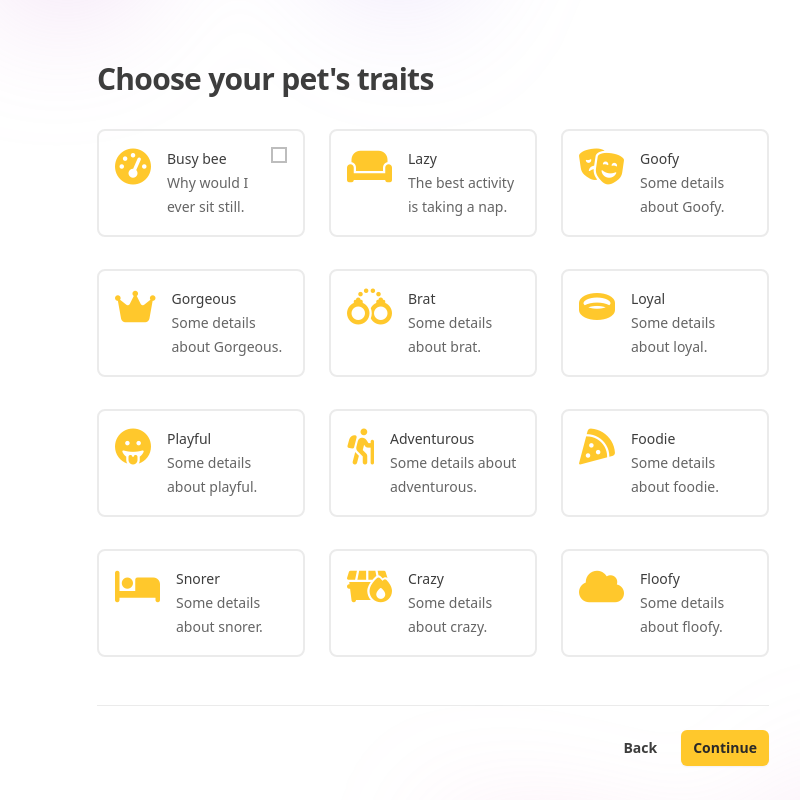
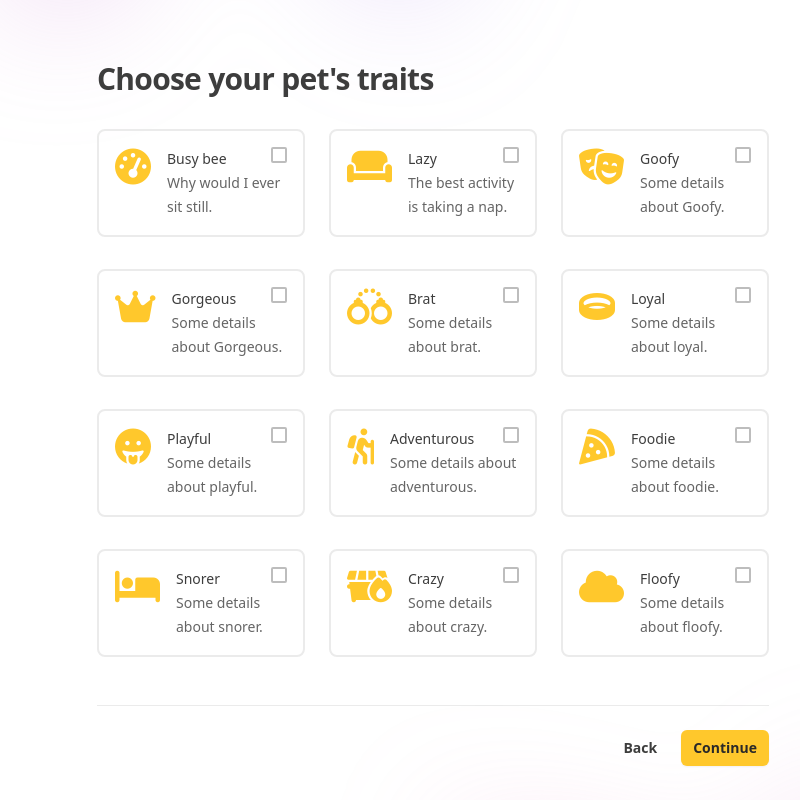
Before and after one commit to matai-2024/pawpals, a React (Vite) app: page /create in a window 1280 px wide. Both pictures are taken after typing "Sample", "Sample", "2020-01-15" into the empty fields and a click on the button "Continue". Shown: the part 343-1143 px from the top of the page, without its empty margins (207-1007 px from the left). Built offline with nearby package versions, Linux system fonts and the light colour scheme; no server answers; a web font is replaced by a local one.

Commit message:
add tabbable checkboxes & style

```diff
--- a/client/components/forms/PetTraitsForm.tsx
+++ b/client/components/forms/PetTraitsForm.tsx
@@ -9,7 +9,7 @@ export default function PetTraitsForm({ updateFields }: PetFormProps) {
           htmlFor="busy"
           className="trait-label block p-4 border-2 border-gray-100 rounded-lg cursor-pointer transition-all"
         >
-          <div className="flex gap-x-4">
+          <div className="flex gap-x-4 justify-end">
             <div className="h-12">
               <i className="fa-solid fa-gauge-high text-4xl text-yellow-400"></i>
             </div>
@@ -23,7 +23,7 @@ export default function PetTraitsForm({ updateFields }: PetFormProps) {
             name="busy"
             type="checkbox"
             onChange={(e) => updateFields({ busy: e.target.value })}
-            className="border-2 border-gray-300"
+            className="border-2 border-gray-300 absolute rounded-sm"
             aria-label="busy checkbox"
           />
           </div>
@@ -34,15 +34,7 @@ export default function PetTraitsForm({ updateFields }: PetFormProps) {
           htmlFor="lazy"
           className="trait-label block p-4 border-2 border-gray-100 rounded-lg cursor-pointer transition-all"
         >
-          <input
-            id="lazy"
-            name="lazy"
-            type="checkbox"
-            onChange={(e) => updateFields({ lazy: e.target.value })}
-            className="checkbox hidden"
-            aria-label="lazy checkbox"
-          />
-          <div className="flex gap-x-4">
+          <div className="flex gap-x-4 justify-end">
             <div className="h-12">
               <i className="fa-solid fa-couch text-4xl text-yellow-400"></i>
             </div>
@@ -52,6 +44,14 @@ export default function PetTraitsForm({ updateFields }: PetFormProps) {
                 The best activity is taking a nap.
               </p>
             </div>
+            <input
+            id="lazy"
+            name="lazy"
+            type="checkbox"
+            onChange={(e) => updateFields({ lazy: e.target.value })}
+            className="border-2 border-gray-300 absolute rounded-sm"
+            aria-label="lazy checkbox"
+          />
           </div>
         </label>
       </div>
@@ -61,15 +61,7 @@ export default function PetTraitsForm({ updateFields }: PetFormProps) {
           htmlFor="goofy"
           className="trait-label block p-4 border-2 border-gray-100 rounded-lg cursor-pointer transition-all"
         >
-          <input
-            id="goofy"
-            name="goofy"
-            type="checkbox"
-            onChange={(e) => updateFields({ goofy: e.target.value })}
-            className="checkbox hidden"
-            aria-label="goofy checkbox"
-          />
-          <div className="flex gap-x-4">
+          <div className="flex gap-x-4 justify-end">
             <div className="h-12">
               <i className="fa-solid fa-masks-theater text-4xl text-yellow-400"></i>
             </div>
@@ -77,6 +69,14 @@ export default function PetTraitsForm({ updateFields }: PetFormProps) {
               <h3 className="font-medium text-gray-900">Goofy</h3>
               <p className="text-gray-600">Some details about Goofy.</p>
             </div>
+            <input
+            id="goofy"
+            name="goofy"
+            type="checkbox"
+            onChange={(e) => updateFields({ goofy: e.target.value })}
+            className="border-2 border-gray-300 absolute rounded-sm"
+            aria-label="goofy checkbox"
+          />
           </div>
         </label>
       </div>
@@ -86,15 +86,7 @@ export default function PetTraitsForm({ updateFields }: PetFormProps) {
           htmlFor="gorgeous"
           className="trait-label block p-4 border-2 border-gray-100 rounded-lg cursor-pointer transition-all"
         >
-          <input
-            id="gorgeous"
-            name="gorgeous"
-            type="checkbox"
-            onChange={(e) => updateFields({ gorgeous: e.target.value })}
-            className="checkbox hidden"
-            aria-label="gorgeous checkbox"
-          />
-          <div className="flex gap-x-4">
+          <div className="flex gap-x-4 justify-end">
             <div className="h-12">
               <i className="fa-solid fa-crown text-4xl text-yellow-400"></i>
             </div>
@@ -102,6 +94,14 @@ export default function PetTraitsForm({ updateFields }: PetFormProps) {
               <h3 className="font-medium text-gray-900">Gorgeous</h3>
               <p className="text-gray-600">Some details about Gorgeous.</p>
             </div>
+            <input
+            id="gorgeous"
+            name="gorgeous"
+            type="checkbox"
+            onChange={(e) => updateFields({ gorgeous: e.target.value })}
+            className="border-2 border-gray-300 absolute rounded-sm"
+            aria-label="gorgeous checkbox"
+          />
           </div>
         </label>
       </div>
@@ -111,15 +111,7 @@ export default function PetTraitsForm({ updateFields }: PetFormProps) {
           htmlFor="brat"
           className="trait-label block p-4 border-2 border-gray-100 rounded-lg cursor-pointer transition-all"
         >
-          <input
-            id="brat"
-            name="brat"
-            type="checkbox"
-            onChange={(e) => updateFields({ brat: e.target.value })}
-            className="checkbox hidden"
-            aria-label="brat checkbox"
-          />
-          <div className="flex gap-x-4">
+          <div className="flex gap-x-4 justify-end">
             <div className="h-12">
               <i className="fa-solid fa-handcuffs text-4xl text-yellow-400"></i>
             </div>
@@ -127,6 +119,14 @@ export default function PetTraitsForm({ updateFields }: PetFormProps) {
               <h3 className="font-medium text-gray-900">Brat</h3>
               <p className="text-gray-600">Some details about brat.</p>
             </div>
+            <input
+            id="brat"
+            name="brat"
+            type="checkbox"
+            onChange={(e) => updateFields({ brat: e.target.value })}
+            className="border-2 border-gray-300 absolute rounded-sm"
+            aria-label="brat checkbox"
+          />
           </div>
         </label>
       </div>
@@ -136,15 +136,7 @@ export default function PetTraitsForm({ updateFields }: PetFormProps) {
           htmlFor="loyal"
           className="trait-label block p-4 border-2 border-gray-100 rounded-lg cursor-pointer transition-all"
         >
-          <input
-            id="loyal"
-            name="loyal"
-            type="checkbox"
-            onChange={(e) => updateFields({ loyal: e.target.value })}
-            className="checkbox hidden"
-            aria-label="loyal checkbox"
-          />
-          <div className="flex gap-x-4">
+          <div className="flex gap-x-4 justify-end">
             <div className="h-12">
               <i className="fa-solid fa-ring text-4xl text-yellow-400"></i>
             </div>
@@ -152,6 +144,14 @@ export default function PetTraitsForm({ updateFields }: PetFormProps) {
               <h3 className="font-medium text-gray-900">Loyal</h3>
               <p className="text-gray-600">Some details about loyal.</p>
             </div>
+            <input
+            id="loyal"
+            name="loyal"
+            type="checkbox"
+            onChange={(e) => updateFields({ loyal: e.target.value })}
+            className="border-2 border-gray-300 absolute rounded-sm"
+            aria-label="loyal checkbox"
+          />
           </div>
         </label>
       </div>
@@ -161,15 +161,7 @@ export default function PetTraitsForm({ updateFields }: PetFormProps) {
           htmlFor="playful"
           className="trait-label block p-4 border-2 border-gray-100 rounded-lg cursor-pointer transition-all"
         >
-          <input
-            id="playful"
-            name="playful"
-            type="checkbox"
-            onChange={(e) => updateFields({ playful: e.target.value })}
-            className="checkbox hidden"
-            aria-label="playful checkbox"
-          />
-          <div className="flex gap-x-4">
+          <div className="flex gap-x-4 justify-end">
             <div className="h-12">
               <i className="fa-solid fa-grin-tongue text-4xl text-yellow-400"></i>
             </div>
@@ -177,6 +169,14 @@ export default function PetTraitsForm({ updateFields }: PetFormProps) {
               <h3 className="font-medium text-gray-900">Playful</h3>
               <p className="text-gray-600">Some details about playful.</p>
             </div>
+            <input
+            id="playful"
+            name="playful"
+            type="checkbox"
+            onChange={(e) => updateFields({ playful: e.target.value })}
+            className="border-2 border-gray-300 absolute rounded-sm"
+            aria-label="playful checkbox"
+          />
           </div>
         </label>
       </div>
@@ -186,15 +186,7 @@ export default function PetTraitsForm({ updateFields }: PetFormProps) {
           htmlFor="adventurous"
           className="trait-label block p-4 border-2 border-gray-100 rounded-lg cursor-pointer transition-all"
         >
-          <input
-            id="adventurous"
-            name="adventurous"
-            type="checkbox"
-            onChange={(e) => updateFields({ adventurous: e.target.value })}
-            className="checkbox hidden"
-            aria-label="adventurous checkbox"
-          />
-          <div className="flex gap-x-4">
+          <div className="flex gap-x-4 justify-end">
             <div className="h-12">
               <i className="fa-solid fa-person-hiking text-4xl text-yellow-400"></i>
             </div>
@@ -202,6 +194,14 @@ export default function PetTraitsForm({ updateFields }: PetFormProps) {
               <h3 className="font-medium text-gray-900">Adventurous</h3>
               <p className="text-gray-600">Some details about adventurous.</p>
             </div>
+            <input
+            id="adventurous"
+            name="adventurous"
+            type="checkbox"
+            onChange={(e) => updateFields({ adventurous: e.target.value })}
+            className="border-2 border-gray-300 absolute rounded-sm"
+            aria-label="adventurous checkbox"
+          />
           </div>
         </label>
       </div>
@@ -211,15 +211,7 @@ export default function PetTraitsForm({ updateFields }: PetFormProps) {
           htmlFor="foodie"
           className="trait-label block p-4 border-2 border-gray-100 rounded-lg cursor-pointer transition-all"
         >
-          <input
-            id="foodie"
-            name="foodie"
-            type="checkbox"
-            onChange={(e) => updateFields({ foodie: e.target.value })}
-            className="checkbox hidden"
-            aria-label="foodie checkbox"
-          />
-          <div className="flex gap-x-4">
+          <div className="flex gap-x-4 justify-end">
             <div className="h-12">
               <i className="fa-solid fa-pizza-slice text-4xl text-yellow-400"></i>
             </div>
@@ -227,6 +219,14 @@ export default function PetTraitsForm({ updateFields }: PetFormProps) {
               <h3 className="font-medium text-gray-900">Foodie</h3>
               <p className="text-gray-600">Some details about foodie.</p>
             </div>
+            <input
+            id="foodie"
+            name="foodie"
+            type="checkbox"
+            onChange={(e) => updateFields({ foodie: e.target.value })}
+            className="border-2 border-gray-300 absolute rounded-sm"
+            aria-label="foodie checkbox"
+          />
           </div>
         </label>
       </div>
@@ -236,15 +236,7 @@ export default function PetTraitsForm({ updateFields }: PetFormProps) {
           htmlFor="snorer"
           className="trait-label block p-4 border-2 border-gray-100 rounded-lg cursor-pointer transition-all"
         >
-          <input
-            id="snorer"
-            name="snorer"
-            type="checkbox"
-            onChange={(e) => updateFields({ snorer: e.target.value })}
-            className="checkbox hidden"
-            aria-label="snorer checkbox"
-          />
-          <div className="flex gap-x-4">
+          <div className="flex gap-x-4 justify-end">
             <div className="h-12">
               <i className="fa-solid fa-bed text-4xl text-yellow-400"></i>
             </div>
@@ -252,6 +244,14 @@ export default function PetTraitsForm({ updateFields }: PetFormProps) {
               <h3 className="font-medium text-gray-900">Snorer</h3>
               <p className="text-gray-600">Some details about snorer.</p>
             </div>
+            <input
+            id="snorer"
+            name="snorer"
+            type="checkbox"
+            onChange={(e) => updateFields({ snorer: e.target.value })}
+            className="border-2 border-gray-300 absolute rounded-sm"
+            aria-label="snorer checkbox"
+          />
           </div>
         </label>
       </div>
@@ -261,15 +261,7 @@ export default function PetTraitsForm({ updateFields }: PetFormProps) {
           htmlFor="crazy"
           className="trait-label block p-4 border-2 border-gray-100 rounded-lg cursor-pointer transition-all"
         >
-          <input
-            id="crazy"
-            name="crazy"
-            type="checkbox"
-            onChange={(e) => updateFields({ crazy: e.target.value })}
-            className="checkbox hidden"
-            aria-label="crazy checkbox"
-          />
-          <div className="flex gap-x-4">
+          <div className="flex gap-x-4 justify-end">
             <div className="h-12">
               <i className="fa-solid fa-dumpster-fire text-4xl text-yellow-400"></i>
             </div>
@@ -277,6 +269,14 @@ export default function PetTraitsForm({ updateFields }: PetFormProps) {
               <h3 className="font-medium text-gray-900">Crazy</h3>
               <p className="text-gray-600">Some details about crazy.</p>
             </div>
+            <input
+            id="crazy"
+            name="crazy"
+            type="checkbox"
+            onChange={(e) => updateFields({ crazy: e.target.value })}
+            className="border-2 border-gray-300 absolute rounded-sm"
+            aria-label="crazy checkbox"
+          />
           </div>
         </label>
       </div>
@@ -286,15 +286,7 @@ export default function PetTraitsForm({ updateFields }: PetFormProps) {
           htmlFor="floofy"
           className="trait-label block p-4 border-2 border-gray-100 rounded-lg cursor-pointer transition-all"
         >
-          <input
-            id="floofy"
-            name="floofy"
-            type="checkbox"
-            onChange={(e) => updateFields({ floofy: e.target.value })}
-            className="checkbox hidden"
-            aria-label="floofy checkbox"
-          />
-          <div className="flex gap-x-4">
+          <div className="flex gap-x-4 justify-end">
             <div className="h-12">
               <i className="fa-solid fa-cloud text-4xl text-yellow-400"></i>
             </div>
@@ -302,6 +294,14 @@ export default function PetTraitsForm({ updateFields }: PetFormProps) {
               <h3 className="font-medium text-gray-900">Floofy</h3>
               <p className="text-gray-600">Some details about floofy.</p>
             </div>
+            <input
+            id="floofy"
+            name="floofy"
+            type="checkbox"
+            onChange={(e) => updateFields({ floofy: e.target.value })}
+            className="border-2 border-gray-300 absolute rounded-sm"
+            aria-label="floofy checkbox"
+          />
           </div>
         </label>
       </div>
```
